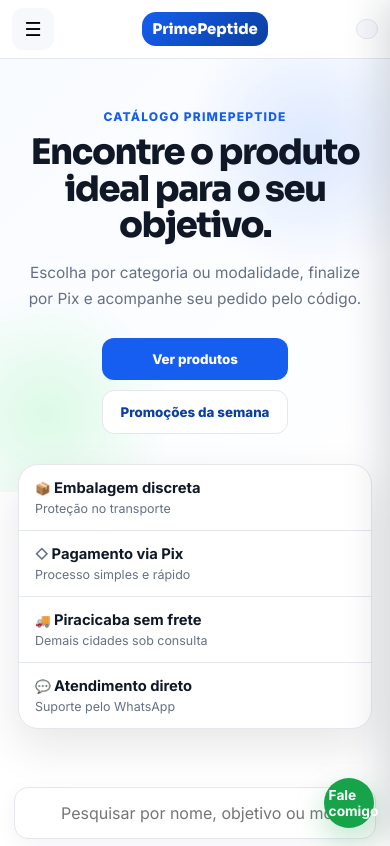
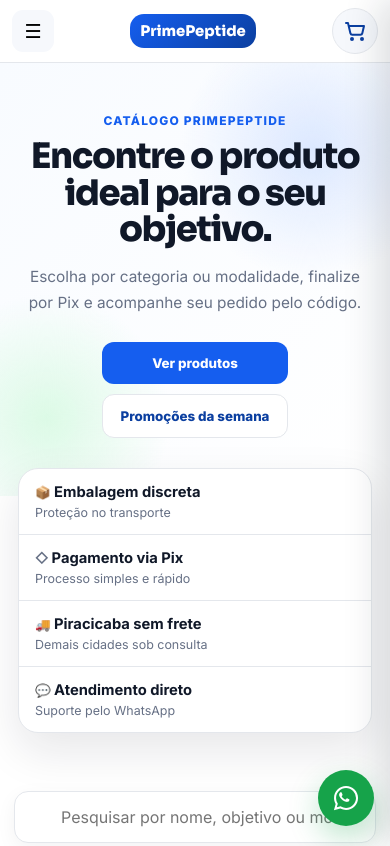
Before and after one commit to taiisbelli57-hub/PRIMEPEPTIDE, a website: page public/index.html in a window 390 px wide. Shown: the top 846 px of the page. Drawn offline with Linux system fonts and the light colour scheme; no server answers.

Commit message:
Update index.html

```diff
--- a/public/index.html
+++ b/public/index.html
@@ -24,6 +24,16 @@
         align-items: center !important;
         justify-content: center !important;
         position: relative !important;
+        width: 46px !important;
+        height: 46px !important;
+        padding: 0 !important;
+        border-radius: 50% !important;
+      }
+
+      .header__actions .cart-btn svg {
+        width: 24px !important;
+        height: 24px !important;
+        display: block !important;
       }
 
       .header__actions .track-btn {
@@ -38,13 +48,20 @@
         display: flex !important;
         position: fixed !important;
         right: 16px !important;
-        bottom: 16px !important;
+        bottom: 18px !important;
         z-index: 9999 !important;
         align-items: center !important;
+        justify-content: center !important;
+        width: 56px !important;
+        height: 56px !important;
+        padding: 0 !important;
+        border-radius: 50% !important;
       }
 
-      .whatsapp-float strong {
-        display: inline !important;
+      .whatsapp-float svg {
+        width: 30px !important;
+        height: 30px !important;
+        display: block !important;
       }
     }
   </style>
@@ -66,7 +83,15 @@
       </nav>
       <div class="header__actions">
         <button class="track-btn" id="btn-track" aria-label="Acompanhar pedido"><span></span><span class="action-label">Acompanhar pedido</span></button>
-        <button class="cart-btn" id="btn-abrir-carrinho" aria-label="Abrir carrinho"><span></span><span class="action-label">Carrinho</span><span id="cart-badge" class="cart-btn__badge" style="display:none">0</span></button>
+        <button class="cart-btn" id="btn-abrir-carrinho" aria-label="Abrir carrinho">
+          <svg viewBox="0 0 24 24" aria-hidden="true" fill="none" stroke="currentColor" stroke-width="2" stroke-linecap="round" stroke-linejoin="round">
+            <circle cx="9" cy="20" r="1"></circle>
+            <circle cx="19" cy="20" r="1"></circle>
+            <path d="M3 4h2l2.4 10.2a2 2 0 0 0 2 1.6h7.9a2 2 0 0 0 2-1.6L21 7H6"></path>
+          </svg>
+          <span class="action-label">Carrinho</span>
+          <span id="cart-badge" class="cart-btn__badge" style="display:none">0</span>
+        </button>
       </div>
     </div>
     <nav class="mobile-nav" id="mobile-nav" aria-label="Menu mobile">
@@ -152,7 +177,12 @@
     </div>
   </section>
 
-  <a class="whatsapp-float" id="whatsapp-float" href="#" target="_blank" rel="noopener" aria-label="Falar no WhatsApp"><span></span><strong>Fale comigo</strong></a>
+  <a class="whatsapp-float" id="whatsapp-float" href="#" target="_blank" rel="noopener" aria-label="Falar no WhatsApp">
+    <svg viewBox="0 0 32 32" aria-hidden="true" fill="currentColor">
+      <path d="M19.11 17.21c-.27-.14-1.6-.79-1.85-.88-.25-.09-.43-.14-.61.14-.18.27-.7.88-.86 1.06-.16.18-.32.2-.59.07-.27-.14-1.15-.42-2.19-1.35-.81-.72-1.36-1.61-1.52-1.88-.16-.27-.02-.42.12-.56.12-.12.27-.32.41-.47.14-.16.18-.27.27-.45.09-.18.05-.34-.02-.47-.07-.14-.61-1.47-.84-2.01-.22-.53-.45-.46-.61-.47h-.52c-.18 0-.47.07-.72.34-.25.27-.95.93-.95 2.26s.97 2.62 1.1 2.8c.14.18 1.9 2.91 4.61 4.08.64.28 1.15.45 1.54.57.65.21 1.24.18 1.71.11.52-.08 1.6-.65 1.83-1.29.23-.63.23-1.17.16-1.29-.07-.11-.25-.18-.52-.32z"></path>
+      <path d="M16.03 3.2c-7.06 0-12.8 5.73-12.8 12.79 0 2.25.59 4.45 1.71 6.39L3.13 29l6.78-1.78a12.75 12.75 0 0 0 6.12 1.56h.01c7.05 0 12.79-5.74 12.79-12.8 0-3.42-1.33-6.63-3.75-9.05A12.7 12.7 0 0 0 16.03 3.2zm0 23.42h-.01a10.6 10.6 0 0 1-5.4-1.48l-.39-.23-4.02 1.05 1.07-3.92-.25-.4a10.62 10.62 0 0 1-1.63-5.65c0-5.86 4.77-10.63 10.64-10.63 2.84 0 5.51 1.11 7.52 3.12a10.56 10.56 0 0 1 3.11 7.52c-.01 5.86-4.78 10.62-10.64 10.62z"></path>
+    </svg>
+  </a>
   <div class="toast" id="toast"></div>
 
   <footer class="footer">
```
